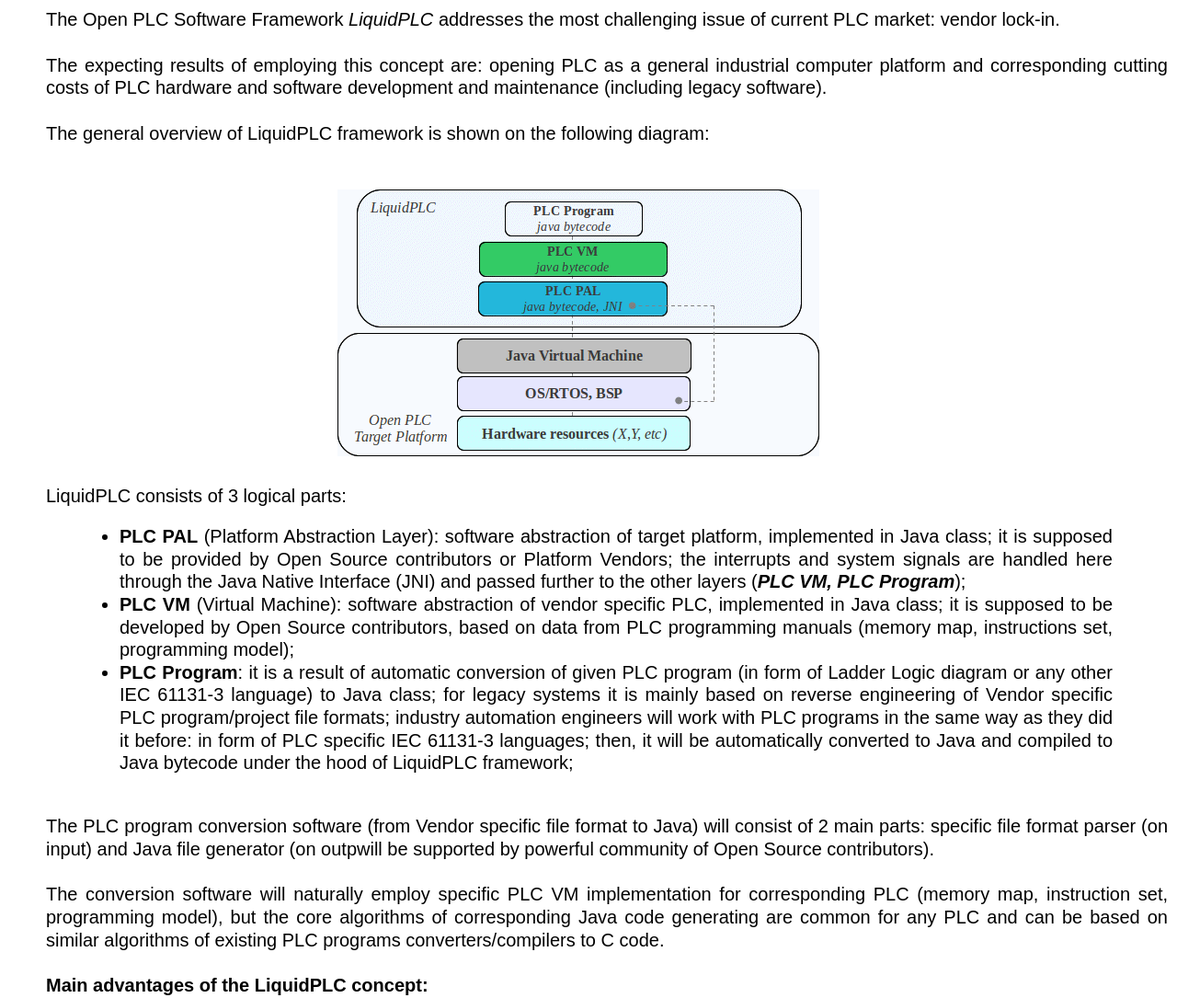
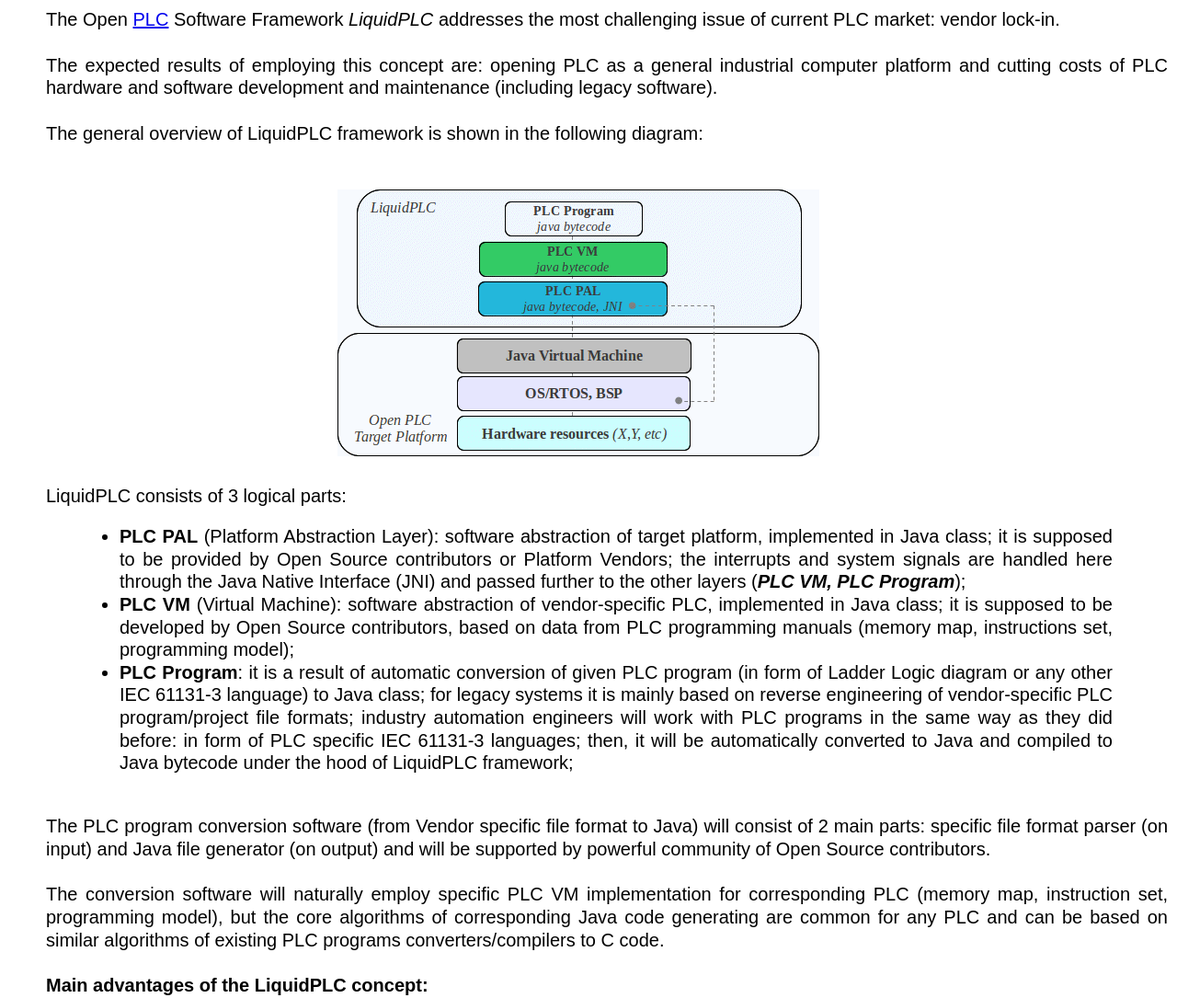
Before and after one commit to kernelbee/kernelbee.github.io, a plain HTML site: page The-concept-of-LiquidPLC.html in a window 1280 px wide. Shown: the part 80-1165 px from the top of the page at 92% size. Drawn offline with Linux system fonts and the light colour scheme.

Commit message:
fix text, add GA, link avatar

```diff
--- a/The-concept-of-LiquidPLC.html
+++ b/The-concept-of-LiquidPLC.html
@@ -402,7 +402,8 @@ version: 2.6.0
 */
 h1{font-size:138.5%;}h2{font-size:123.1%;}h3{font-size:108%;}h1,h2,h3{margin:1em 0;}h1,h2,h3,h4,h5,h6,strong{font-weight:bold;}abbr,acronym{border-bottom:1px dotted #000;cursor:help;} em{font-style:italic;}blockquote,ul,ol,dl{margin:1em;}ol,ul,dl{margin-left:2em;}ol li{list-style:decimal outside;}ul li{list-style:disc outside;}dl dd{margin-left:1em;}th,td{border:1px solid #000;padding:.5em;}th{font-weight:bold;text-align:center;}caption{margin-bottom:.5em;text-align:center;}p,fieldset,table,pre{margin-bottom:1em;}input[type=text],input[type=password],textarea{width:12.25em;*width:11.9em;}
 </style><meta content="kernelbee" name="author">
-    <meta content="PLC, vendor lock-in, LiquidPLC, Open Source" name="keywords">
+    <meta content="PLC, vendor lock-in, LiquidPLC, Open Source, Konstantin Holoborodko"
+      name="keywords">
     <meta content="BlueGriffon wysiwyg editor" name="generator">
   </head>
   <body>
@@ -411,23 +412,22 @@ h1{font-size:138.5%;}h2{font-size:123.1%;}h3{font-size:108%;}h1,h2,h3{margin:1em
         <h1>The concept of Open PLC Software Framework <span style="font-style: italic;">"LiquidPLC</span>"</h1>
         <p style="text-align: justify;"> </p>
         <div style="text-align: justify; margin-left: 40px;"><span style="font-weight: normal">The
-            Open PLC Software Framework </span><i><span style="font-weight: normal">LiquidPLC</span></i><i><b>
+            Open <a href="http://en.wikipedia.org/wiki/Programmable_logic_controller">PLC</a>
+            Software Framework </span><i><span style="font-weight: normal">LiquidPLC</span></i><i><b>
             </b></i><span style="font-style: normal"><span style="font-weight: normal">addresses
-the
-              most challenging issue of current PLC market: vendor lock-in.</span></span></div>
+              the most challenging issue of current PLC market: vendor lock-in.</span></span></div>
         <p style="margin-bottom: 0in" align="JUSTIFY"><br>
         </p>
-        <div style="text-align: justify; margin-left: 40px;">The expecting
+        <div style="text-align: justify; margin-left: 40px;">The expected
           results of employing this concept are: opening PLC as a general
-          industrial computer platform and corresponding cutting costs of PLC
-          hardware and software development and maintenance (including legacy
-          software). </div>
+          industrial computer platform and cutting costs of PLC hardware and
+          software development and maintenance (including legacy software). </div>
         <p style="margin-bottom: 0in; font-style: normal; font-weight: normal" align="JUSTIFY"><br>
         </p>
         <p style="margin-bottom: 0in; font-style: normal; font-weight: normal" align="JUSTIFY">
         </p>
         <div style="text-align: justify; margin-left: 40px;">The general
-          overview of LiquidPLC framework is shown on the following diagram: </div>
+          overview of LiquidPLC framework is shown in the following diagram: </div>
         <p style="margin-bottom: 0in; text-align: justify;"><br>
         </p>
         <br>
@@ -452,7 +452,7 @@ the
                 </li>
                 <li>
                   <p style="margin-bottom: 0in;" align="JUSTIFY"><b>PLC VM</b>
-                    (Virtual Machine): software abstraction of vendor specific
+                    (Virtual Machine): software abstraction of vendor-specific
                     PLC, implemented in Java class; it is supposed to be
                     developed by Open Source contributors, based on data from
                     PLC programming manuals (memory map, instructions set,
@@ -462,9 +462,9 @@ the
                   result of automatic conversion of given PLC program (in form
                   of Ladder Logic diagram or any other IEC 61131-3 language) to
                   Java class; for legacy systems it is mainly based on reverse
-                  engineering of Vendor specific PLC program/project file
+                  engineering of vendor-specific PLC program/project file
                   formats; industry automation engineers will work with PLC
-                  programs in the same way as they did it before: in form of PLC
+                  programs in the same way as they did before: in form of PLC
                   specific IEC 61131-3 languages; then, it will be automatically
                   converted to Java and compiled to Java bytecode under the hood
                   of LiquidPLC framework; </li>
@@ -475,8 +475,8 @@ the
           <div style="margin-left: 40px;"> The PLC program conversion software
             (from Vendor specific file format to Java) will consist of 2 main
             parts: specific file format parser (on input) and Java file
-            generator (on outpwill be supported by powerful community of Open
-            Source contributors). </div>
+            generator (on output) and will be supported by powerful community of
+            Open Source contributors. </div>
           <div style="margin-left: 40px;"> <br>
             The conversion software will naturally employ specific PLC VM
             implementation for corresponding PLC (memory map, instruction set,
@@ -508,10 +508,10 @@ the
               <ul>
                 <li>will be supported and driven by powerful community of Open
                   Source contributors, including such big players as hardware
-                  vendors, just as it going on with Linux kernel now.</li>
+                  vendors, just as it is going on with Linux kernel now.</li>
               </ul>
             </ul>
-            <p> As a result, it will allow cutting of prime cost in main areas
+            <p> As a result, it will allow cutting of prime costs in main areas
               of industry. </p>
             <ul>
             </ul>
@@ -524,8 +524,8 @@ the
             <ul>
               <ul>
                 <li>The whole framework: <a href="https://github.com/kernelbee/LiquidPLC">LiquidPLC</a>;</li>
-                <li>PLC PAL: <a href="https://github.com/kernelbee/LiquidPLC/blob/master/src/com/kernelbee/plc/hw/Platform.java">Platform.java</a>;</li>
-                <li>PLC VM: <a href="https://github.com/kernelbee/LiquidPLC/blob/master/src/com/kernelbee/plc/vm/PLCVM.java">PLCVM.java</a>;</li>
+                <li>PLC PAL part: <a href="https://github.com/kernelbee/LiquidPLC/blob/master/src/com/kernelbee/plc/hw/Platform.java">Platform.java</a>;</li>
+                <li>PLC VM part: <a href="https://github.com/kernelbee/LiquidPLC/blob/master/src/com/kernelbee/plc/vm/PLCVM.java">PLCVM.java</a>;</li>
                 <li>naive example of PLC Program in Java: <a href="https://github.com/kernelbee/LiquidPLC/blob/master/plcprogram/PLCProgram.java">PLCProgram.java</a>;</li>
                 <li>Koyo CLICK PLC program file parser: <a href="https://github.com/kernelbee/KoyoCLICK">KoyoCLICK</a>;</li>
                 <li>Mitsubishi FX3x PLC program files parser: <a href="https://github.com/kernelbee/MitsubishiFX3">MitsubishiFX3</a>;</li>
@@ -562,5 +562,14 @@ the
         </div>
       </div>
     </div>
+    <script>
+  (function(i,s,o,g,r,a,m){i['GoogleAnalyticsObject']=r;i[r]=i[r]||function(){
+  (i[r].q=i[r].q||[]).push(arguments)},i[r].l=1*new Date();a=s.createElement(o),
+  m=s.getElementsByTagName(o)[0];a.async=1;a.src=g;m.parentNode.insertBefore(a,m)
+  })(window,document,'script','//www.google-analytics.com/analytics.js','ga');
+
+  ga('create', 'UA-43320339-1', 'kernelbee.com');
+  ga('send', 'pageview');
+  </script>
   </body>
 </html>
```
Also changed, not shown: index.html (+11 -2 lines).
